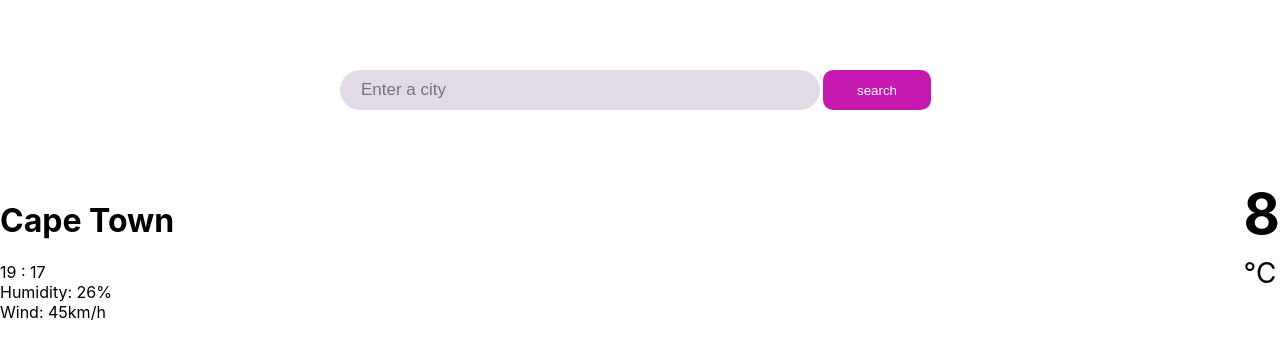
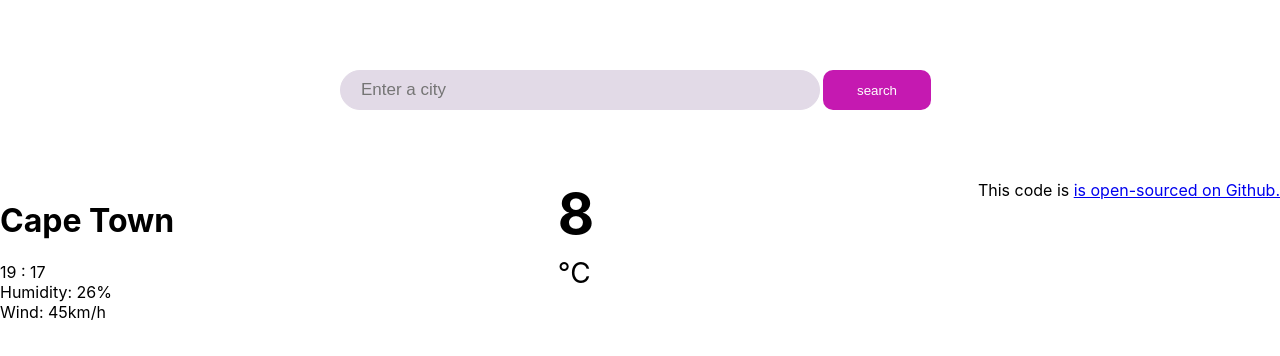
Before and after one commit to Zee363/weather-react, a React (Create React App) app: page / in a window 1280 px wide. Shown: the top 356 px of the page. Built offline with nearby package versions, Linux system fonts and the light colour scheme.

Commit message:
Added a footer

```diff
--- a/src/Main.js
+++ b/src/Main.js
@@ -22,6 +22,9 @@
         </div>
         <div className="weather-app-unit">&deg;C</div>
       </div>
+      <footer>
+        This code is <a href="https://github.com/Zee363/weather-react">is open-sourced on Github.</a>
+      </footer>
     </div>
   );
 }
```
